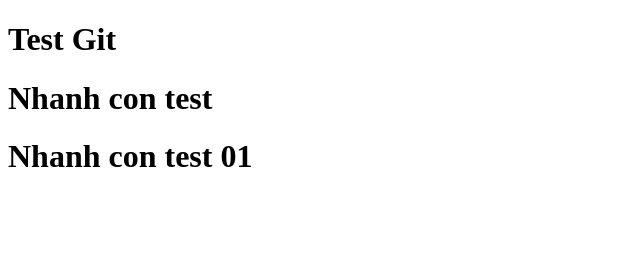
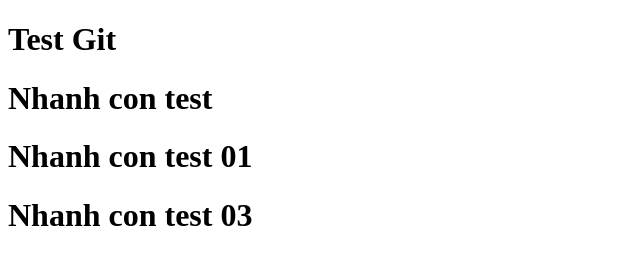
Before and after one commit to mynameishuyhoang/demo, a plain HTML site: page index.html in a window 1280 px wide. Shown: the whole page, without its empty margins (0-640 px from the left). Drawn offline with Linux system fonts and the light colour scheme.

Commit message:
nhanh 01 push code lan 3

```diff
--- a/index.html
+++ b/index.html
@@ -10,5 +10,6 @@
     <h1>Test Git</h1>
     <h1>Nhanh con test</h1>
     <h1>Nhanh con test 01</h1>
+    <h1>Nhanh con test 03</h1>
 </body>
 </html>
```
